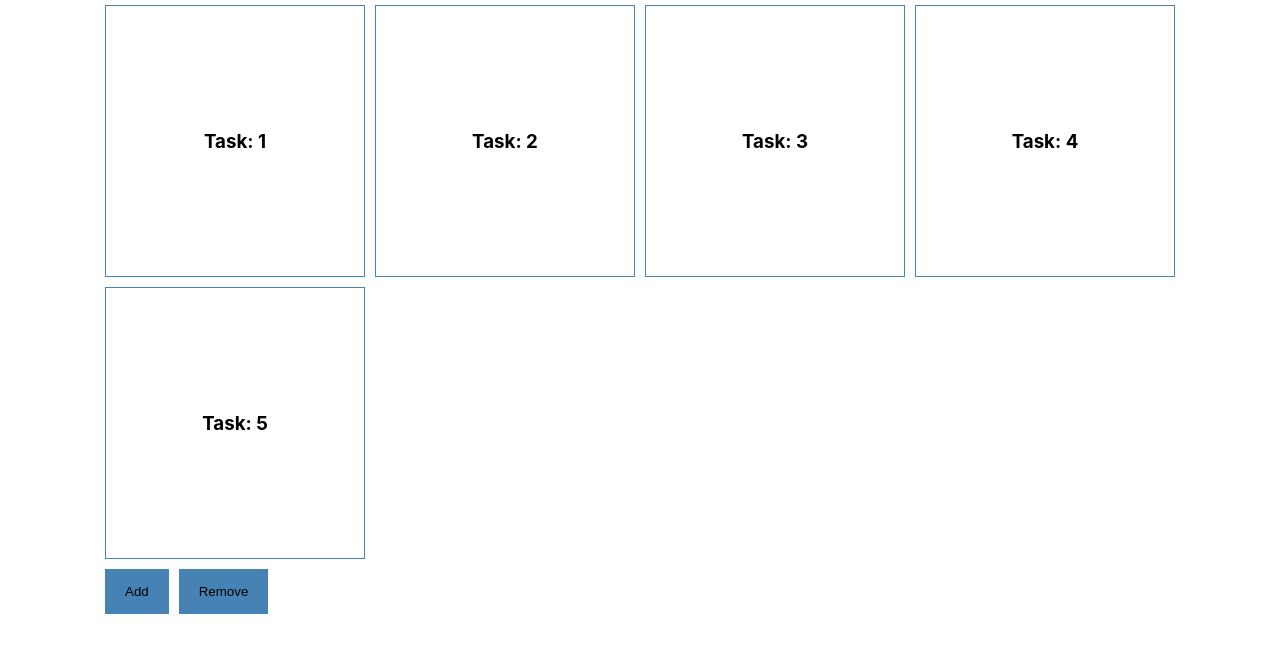
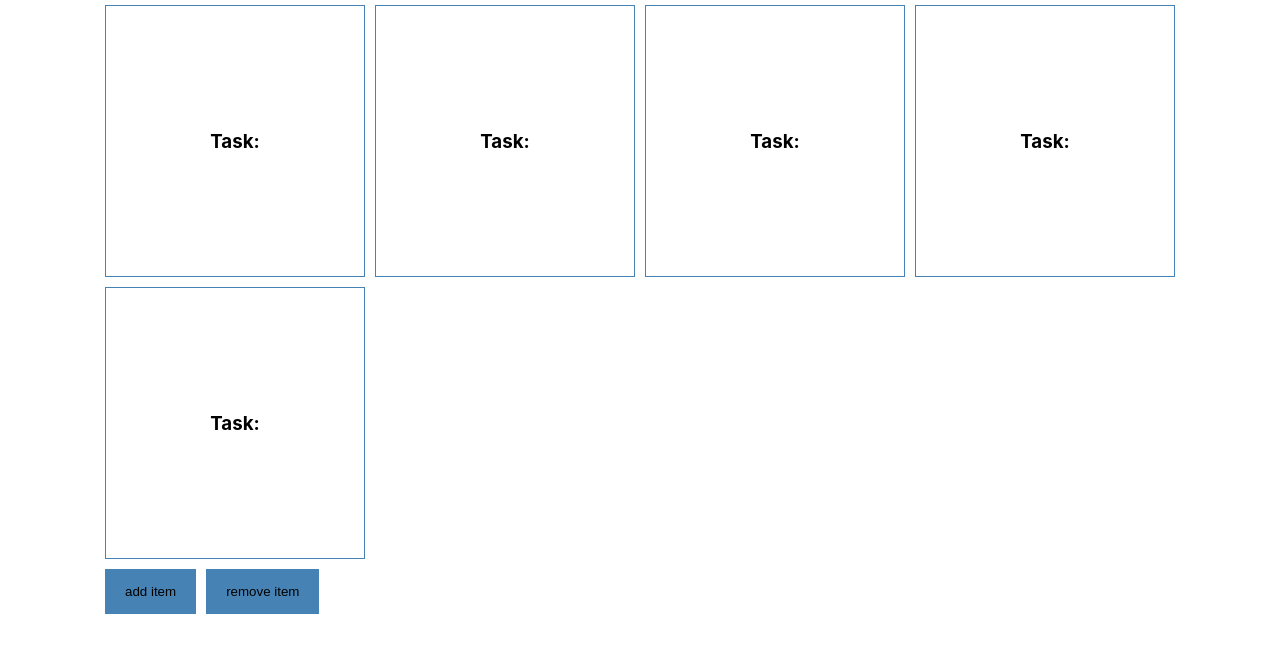
Before and after one commit to willfull-git/react-todo, a React (Create React App) app: page / in a window 1280 px wide. Shown: the top 652 px of the page. Built offline with nearby package versions, Linux system fonts and the light colour scheme.

Commit message:
ref - component naming, restructure TodoList and Controls

```diff
--- a/src/App.js
+++ b/src/App.js
@@ -1,72 +1,41 @@
 import {useState} from 'react';
 import classes from './App.module.css';
+import dataTodo from './constants/dataTodo';
 
-import List from './components/list/List';
-import Item from './components/list/item/Item';
-import Controls from './components/controls/Controls';
-
-// |--- DATA
-const dataItems = [
-  { id: 1, name: '' },
-  { id: 2, name: '' },
-  { id: 3, name: '' },
-  { id: 4, name: '' },
-  { id: 5, name: '' },
-];
-
-// |--- UTILS
-const addItem = (items) => {
-  const editedItems = [...items];
-
-  editedItems.push({
-    id: editedItems.length,
-    name: ''
-  });
-
-  return editedItems;
-}
-
-const removeItem = (items) => {
-  const editedItems = [...items];
-
-  editedItems.pop();
-
-  return editedItems;
-}
+import List from './components/TodoList';
+import Controls from './components/Controls';
 
 // |--- COMPONENT
 function App() {
-  const [items, setItems] = useState(dataItems);
+  const [todos, setTodos] = useState(dataTodo);
+  const controls = [
+    { name: 'add item', className: classes.button, handler: handleAddTodo },
+    { name: 'remove item', className: classes.button, handler: handleRemoveTodo }
+  ];
 
-  const handleAddItem = () => {
-    setItems( addItem(items) );
+  function handleAddTodo() {
+    const updatedTodos = [...todos];
+
+    updatedTodos.push({
+      id: updatedTodos.length,
+      name: ''
+    });
+
+    setTodos( updatedTodos );
   }
 
-  const handleRemoveItem = () => {
-    setItems( removeItem(items) );
+  function handleRemoveTodo() {
+    const updatedTodos = [...todos];
+
+    updatedTodos.pop();
+
+    setTodos( updatedTodos );
   }
 
   return (
     <div className={classes.container}>
-      <List>
-        { items.map((item)=> <Item key={item.id} data={item}></Item> ) }
-      </List>
-      <Controls>
-        <button
-          className={classes.button}
-          type="button"
-          onClick={ handleAddItem }
-        >
-          Add
-        </button>
-        <button
-          className={classes.button}
-          type="button"
-          onClick={ handleRemoveItem }
-        >
-          Remove
-        </button>
-      </Controls>
+      <List todos={todos}/>
+      <Controls controls={controls}/>
     </div>
   );
 }
--- a/src/components/controls/Controls.js
+++ b/src/components/Controls/index.js
@@ -1,10 +1,12 @@
 import React from 'react';
 import classes from '../../App.module.css';
 
-const Controls = (props)=>{
+const Controls = ({controls})=>{
   return (
     <div className={classes.todoControls}>
-      {props.children}
+      { controls.map(({name, className, handler}) =>
+          <button className={className} onClick={handler}>{name}</button>
+      )}
     </div>
   );
 }
--- a/src/components/list/item/Item.js
+++ b/src/components/TodoList/Todo/index.js
@@ -2,18 +2,18 @@ import React from 'react';
 import PropTypes from 'prop-types';
 import classes from '../../../App.module.css';
 
-const Item = (props)=>{
+const Todo = ({todo})=>{
     return (
         <div className={classes.item}>
             <div className={classes.itemName}>
-                <h3>Task: {props.data.id}</h3>
+                <h3>Task: {todo.name}</h3>
             </div>
         </div>
     );
 }
 
-Item.propTypes = {
+Todo.propTypes = {
     data: PropTypes.object
 }
 
-export default Item;
+export default Todo;
--- /dev/null
+++ b/src/components/TodoList/index.js
@@ -0,0 +1,13 @@
+import classes from '../../App.module.css';
+
+import Todo from './Todo';
+
+const TodoList = ({todos})=>{
+  return (
+    <div className={classes.list}>
+      { todos.map((todo)=> <Todo key={todo.id} todo={todo}></Todo> ) }
+    </div>
+  );
+}
+
+export default TodoList;
--- a/src/components/list/List.js
+++ /dev/null
@@ -1,11 +0,0 @@
-import classes from '../../App.module.css';
-
-const List = (props)=>{
-    return (
-        <div className={classes.list}>
-            { props.children }
-        </div>
-    );
-}
-
-export default List;
--- /dev/null
+++ b/src/constants/dataTodo.js
@@ -0,0 +1,9 @@
+const data = [
+  { id: 1, name: '' },
+  { id: 2, name: '' },
+  { id: 3, name: '' },
+  { id: 4, name: '' },
+  { id: 5, name: '' },
+];
+
+export default data;
```
